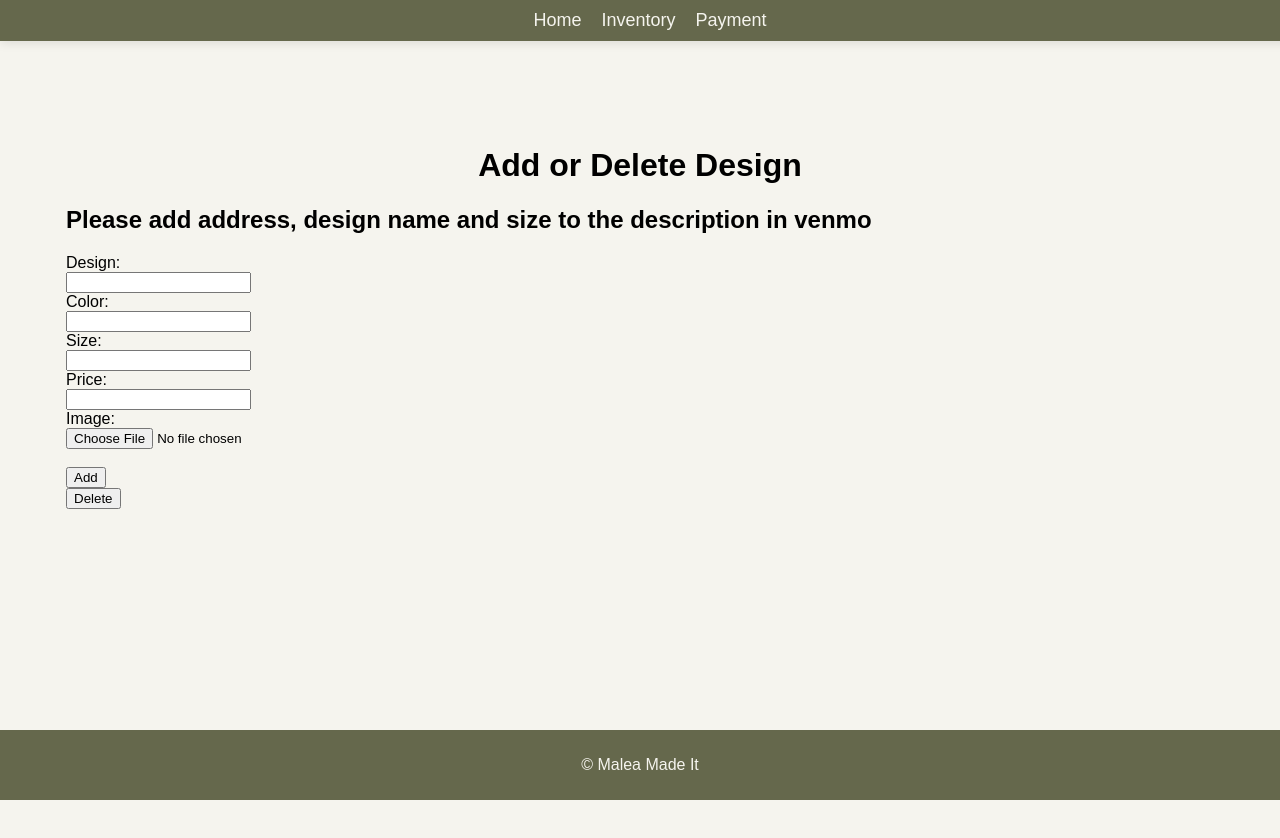
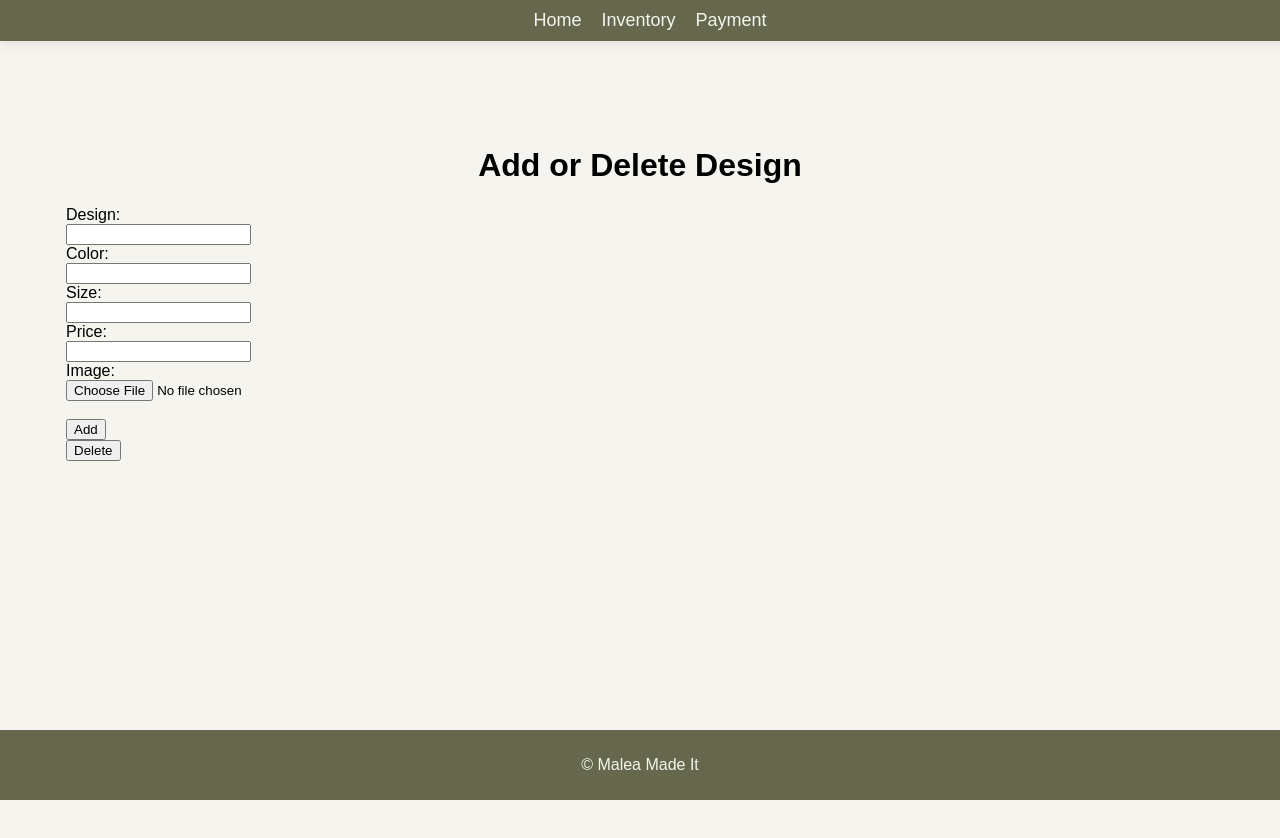
Before and after one commit to KyerraBright/my-, a React (Create React App) app: page /DesignForm in a window 1280 px wide. Shown: the top 838 px of the page. Built offline with nearby package versions, Linux system fonts and the light colour scheme.

Commit message:
final touches

```diff
--- a/src/components/DesignForm.js
+++ b/src/components/DesignForm.js
@@ -96,7 +96,6 @@ const DesignForm = () => {
     return (
         <div>
             <h1>Add or Delete Design</h1>
-            <h2>Please add address, design name and size to the description in venmo</h2>
             <form onSubmit={handleSubmit}>
                 <label htmlFor="design">Design:</label><br/>
                 <input type="text" id="design" value={design} onChange={(e) => setDesign(e.target.value)} required /><br/>
--- a/src/components/cart.js
+++ b/src/components/cart.js
@@ -27,6 +27,7 @@ const DesignTable = () => {
   return (
     <div>
       <h1>Designs Gallery</h1>
+      <h2>Please add address, design name and size to the description in venmo</h2>
       <div className="designs-grid">
         {/* Iterate over the designs array to create design cards */}
         {designs.map((row) => (
```
